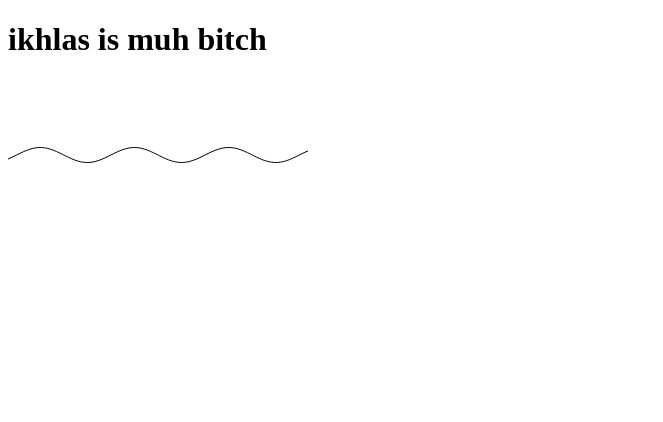
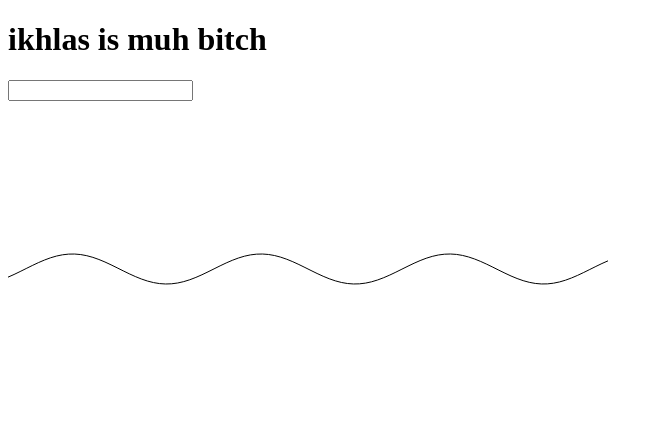
Before and after one commit to YassineBenAata/ikhlasissweet, a plain HTML site: page index.html in a window 1280 px wide. Shown: the whole page, without its empty margins (0-663 px from the left). Drawn offline with Linux system fonts and the light colour scheme.

Commit message:
Update index.html

```diff
--- a/index.html
+++ b/index.html
@@ -7,7 +7,11 @@
 </head>
 <body>
   <h1> ikhlas is muh bitch </h1>
-  <canvas id="myCanvas"></canvas>
+   <form>
+    <input id="inputField">
+  </form>
+  <br />
+  <canvas width="600px" height="300px" id="myCanvas"></canvas>
   <script type="text/javascript" src="jsfile.js"></script>
 </body>
 </html>
```
